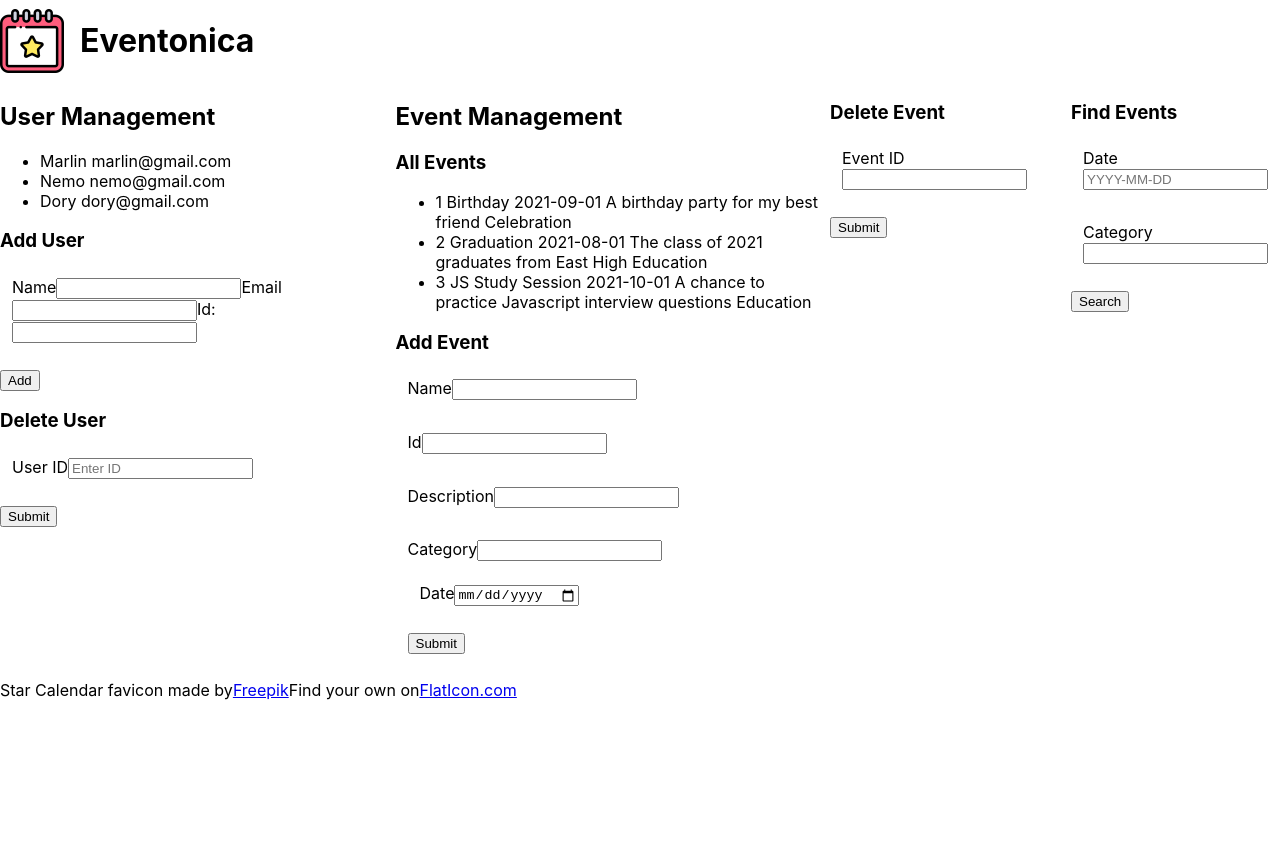
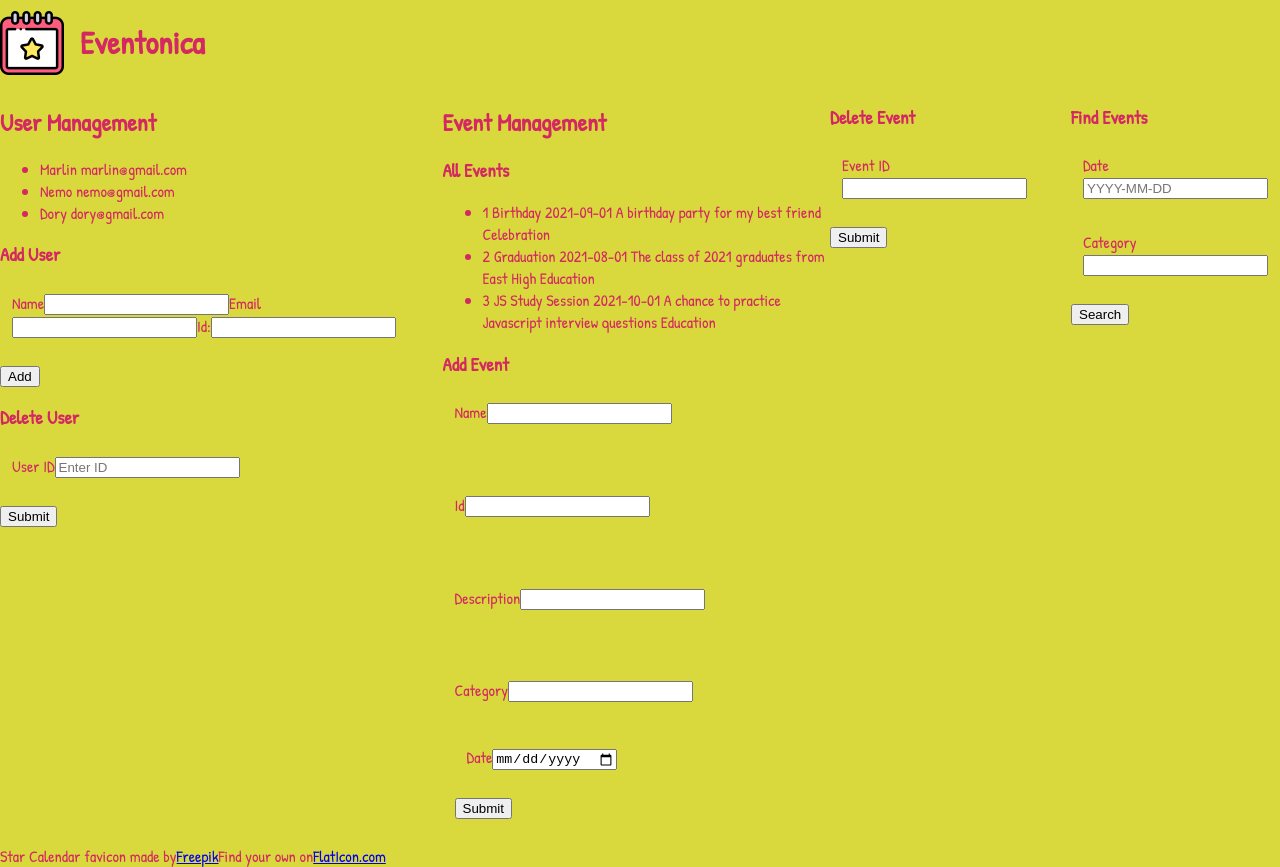
Before and after one commit to KishaMims/Eventonica-Project-, a React (Create React App) app in the folder client/: page / in a window 1280 px wide. Before the commit the page ends 800 px from the top, so only its background shows below. Built offline with nearby package versions, Linux system fonts and the light colour scheme.

Commit message:
added css

```diff
--- a/client/public/index.html
+++ b/client/public/index.html
@@ -9,7 +9,9 @@
       name="description"
       content="Web site created using create-react-app"
     />
-    <link rel="apple-touch-icon" href="%PUBLIC_URL%/logo192.png" />
+    <link rel="preconnect" href="https://fonts.googleapis.com">
+    <link rel="preconnect" href="https://fonts.gstatic.com" crossorigin>
+    <link href="https://fonts.googleapis.com/css2?family=Patrick+Hand&display=swap" rel="stylesheet">
     <!--
       manifest.json provides metadata used when your web app is installed on a
       user's mobile device or desktop. See https://developers.google.com/web/fundamentals/web-app-manifest/
--- a/client/src/components/Events.jsx
+++ b/client/src/components/Events.jsx
@@ -88,6 +88,7 @@
                                 onChange={(e) => handleInputChange(e)}
                             />
                         </fieldset>
+                        <br/>
                         {/* Add more form fields here */}
                         <fieldset>
                             <label>
@@ -102,6 +103,7 @@
                                 onChange={(e) => handleInputChange(e)}
                             />
                         </fieldset>
+                        <br/>
                         <fieldset>
                             <label>
                                 Description</label>
@@ -114,6 +116,7 @@
                                 onChange={(e) => handleInputChange(e)}
                             />
                         </fieldset>
+                        <br/>
                         <fieldset>
                             <label>
                                 Category</label>
@@ -126,6 +129,7 @@
                                 onChange={(e) => handleInputChange(e)}
                             />
                             <fieldset>
+                            <br/>
                                 <label>
                                     Date
                                 </label>
--- a/client/src/index.css
+++ b/client/src/index.css
@@ -1,10 +1,10 @@
 body {
   margin: 0;
-  font-family: -apple-system, BlinkMacSystemFont, 'Segoe UI', 'Roboto', 'Oxygen',
-    'Ubuntu', 'Cantarell', 'Fira Sans', 'Droid Sans', 'Helvetica Neue',
-    sans-serif;
+  font-family: 'Patrick Hand', cursive;
   -webkit-font-smoothing: antialiased;
   -moz-osx-font-smoothing: grayscale;
+  color: rgb(211, 40, 97);
+  background-color: #d6d62fec;
 }
 
 code {
```
